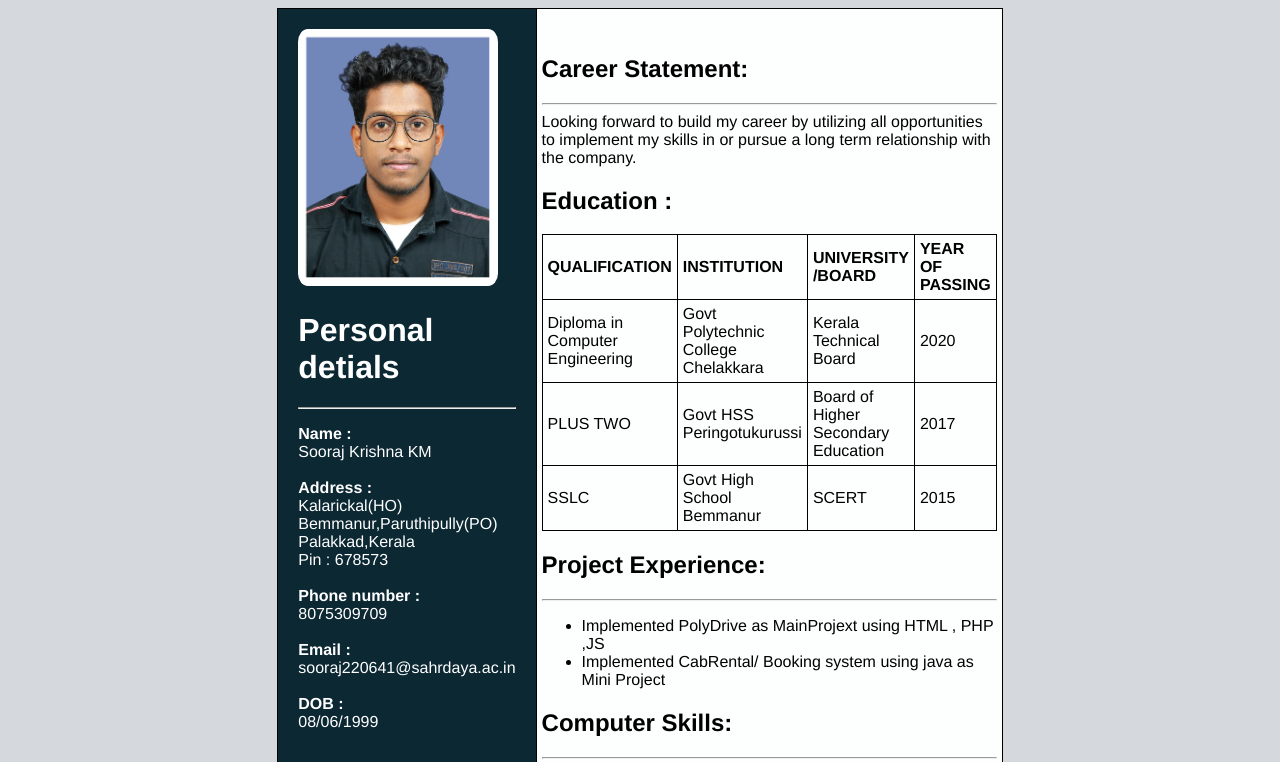
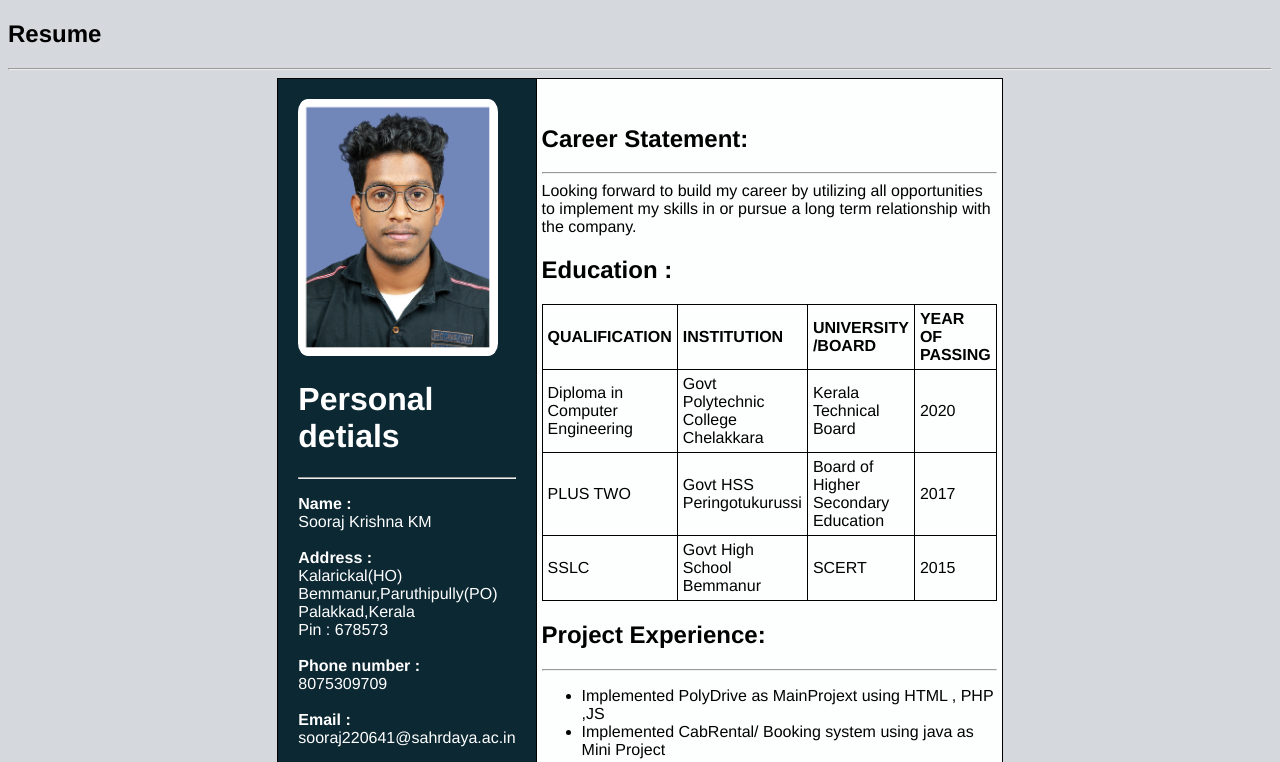
Before and after one commit to sooooraj/resume.github.io, a plain HTML site: page index.html in a window 1280 px wide. Shown: the top 762 px of the page. Drawn offline with Linux system fonts and the light colour scheme.

Commit message:
Update index.html

```diff
--- a/index.html
+++ b/index.html
@@ -18,6 +18,7 @@
     <title>Resume</title>
   </head>
   <body bgcolor="#D5D8DC">
+    <h2>Resume</h2><hr>
     <table width="700px" height="800px" align="center">
       <tr>
         <td width="200px" bgcolor="lc2833" style="color:white; padding:20px">
```
